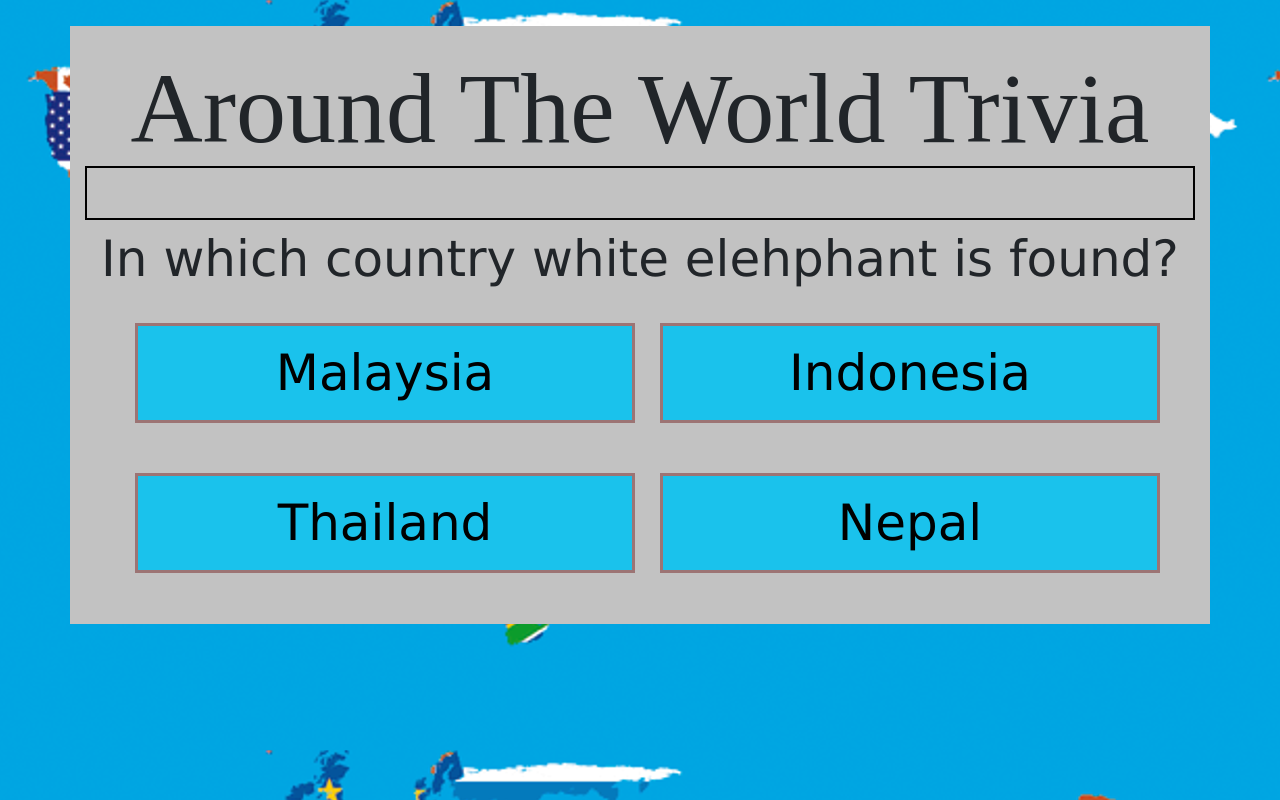
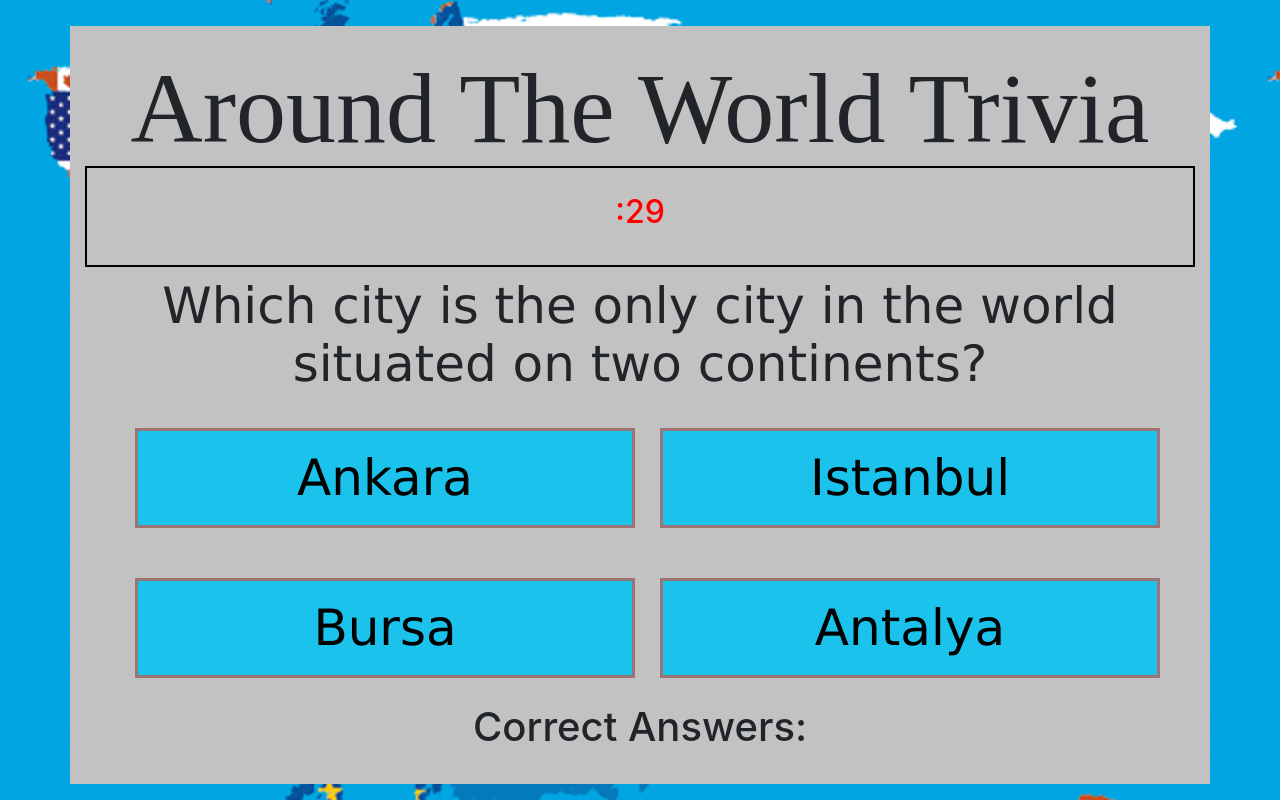
Before and after one commit to Ruchita-G/Trivia-Game, a plain HTML site: page index.html in a window 1280 px wide. Both pictures are taken after a click on the button "Click to play!". Drawn offline with nearby package versions, Linux system fonts and the light colour scheme.

Commit message:
making changes

```diff
--- a/assets/javascript/app.js
+++ b/assets/javascript/app.js
@@ -81,46 +81,42 @@ var questionsList = [
     },
 ]
 
+var i = -1;
+var timer = 31;
+var intervalId;
+var correctAns = 0;
+
+// =====================================================
+
+$(document).on("click",".ansBtn", function () {
+    if ($(this).val() === questionsList[i].value) {
+        correctAns++;
+    };
+    nextQuestion();
+})
+// =====================================================
+
+function count() {
+    timer--;
+
+    $("#timer").html(`<h2>:${timer}</h2>`);
+
+    if (!timer) {
+        nextQuestion();
+    }
 
 
-// quesNum = 0;
-// var value = $.each(questionsList.value, function (index) {
-//     console.log(index);
-// });
+}
 
-// for (value in questionsList) {
 
-//     var question = $.each(questionsList[value].q, function (index) {
-//         console.log(question);
-//     });
-//     var a = $.each(questionsList[value].a, function (index) {
-//         console.log(a);
-//     });
-//     var b = $.each(questionsList[value].b, function (index) {
-//         console.log(b);
-//     });
-//     var c = $.each(questionsList[value].c, function (index) {
-//         console.log(c);
-//     });
-//     var d = $.each(questionsList[value].d, function (index) {
-//         console.log(d);
-//     })
-// }
+
+// =====================================================
 
 $("#start").on("click", function () {
 
     $("#start").hide();
-    for (value in questionsList) {
-
-        console.log(questionsList[value]);
-
-        $("#question").html(questionsList[value].q);
-        $("#a").html(questionsList[value].a);
-        $("#b").html(questionsList[value].b);
-        $("#c").html(questionsList[value].c);
-        $("#d").html(questionsList[value].d);
-    }
-
+        intervalId = setInterval(count, 1000);
+    nextQuestion();
 
 });
 
@@ -148,15 +144,22 @@ function solution() {
 }
 
 function nextQuestion() {
-    for (value in questionsList) {
 
-        console.log(questionsList[value]);
+    i++;
 
-        $("#question").html(questionsList[value].q);
-        $("#a").html(questionsList[value].a);
-        $("#b").html(questionsList[value].b);
-        $("#c").html(questionsList[value].c);
-        $("#d").html(questionsList[value].d);
+    if (i === questionsList.length) {
+        // finish game and render score
+    } else {
+
+        timer = 31;
+
+        $("#question").html(questionsList[i].q);
+        $("#a").html(questionsList[i].a);
+        $("#b").html(questionsList[i].b);
+        $("#c").html(questionsList[i].c);
+        $("#d").html(questionsList[i].d);
     }
 
+
+
 }
--- a/index.html
+++ b/index.html
@@ -37,22 +37,23 @@
         <div class="answerContainer">
             <div class="row">
                 <div class="col-5">
-                    <button id="a" type="button" value="1"></button>
+                    <button class="ansBtn" id="a" type="button" value="1"></button>
                 </div>
                 <div class="col-5">
-                    <button id="b" type="button" value="2"></button>
+                    <button class="ansBtn" id="b" type="button" value="2"></button>
                 </div>
             </div>
 
             <div class="row">
                 <div class="col-5">
-                    <button id="c" type="button" value="3"></button>
+                    <button class="ansBtn" id="c" type="button" value="3"></button>
                 </div>
                 <div class="col-5">
-                    <button id="d" type="button" value="4"></button>
+                    <button class="ansBtn" id="d" type="button" value="4"></button>
                 </div>
             </div>
         </div>
+        <div id="scoreBoard"><h1>Correct Answers: <span id="score"></span></h1></div>
     </div>
     </div>
     <script src="assets/javascript/app.js"></script>
```
Also changed, not shown: assets/javascript/test.js (+1 -65 lines). Lines whose indentation alone changed are shown as unchanged.
